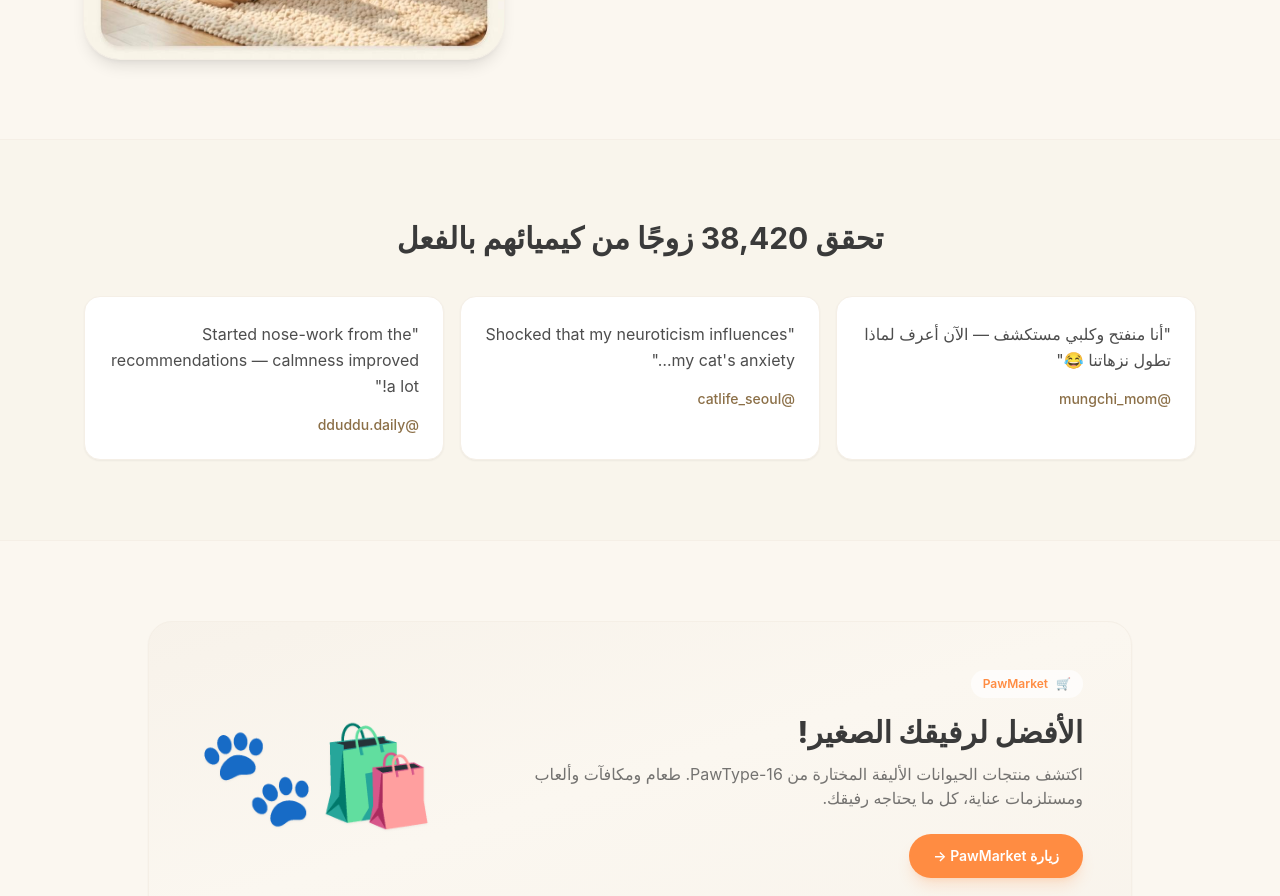
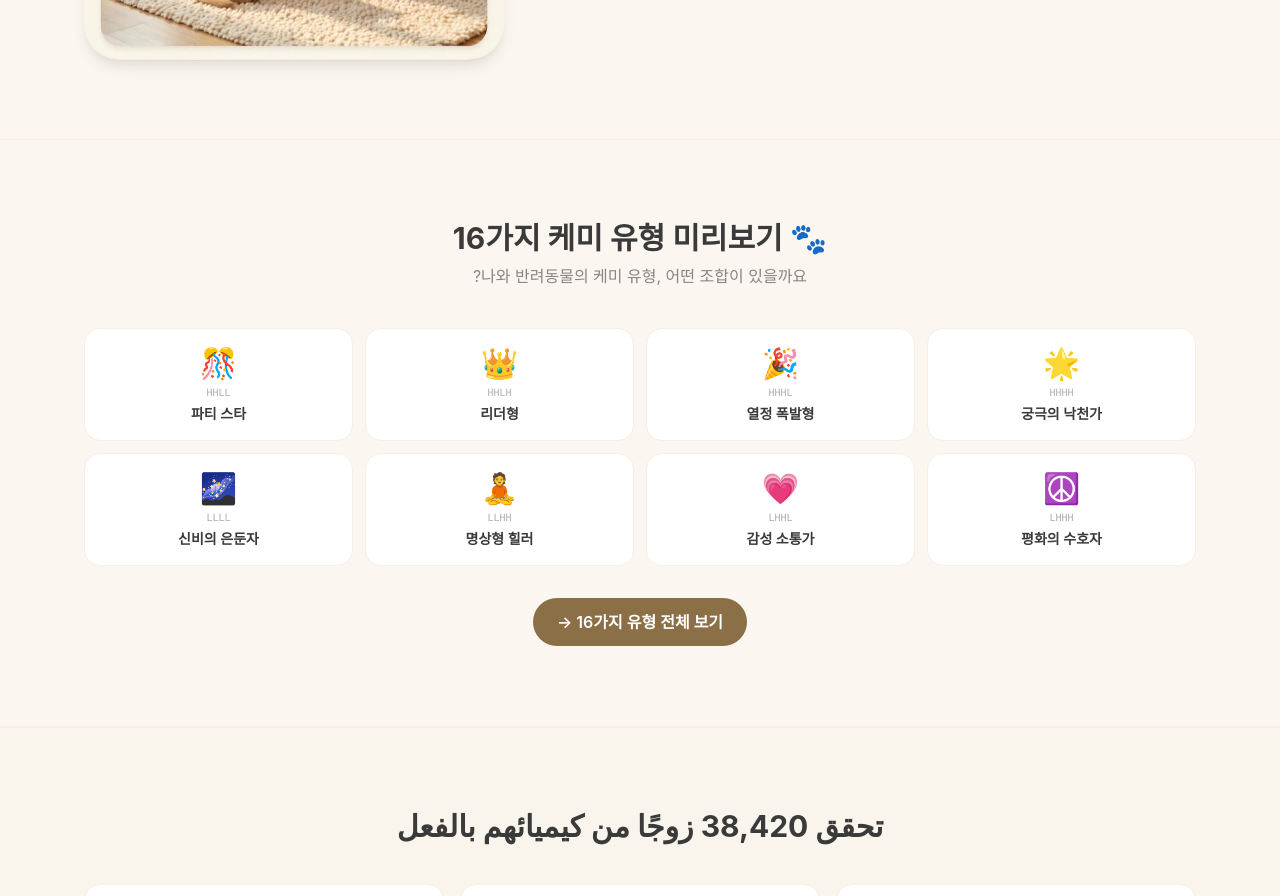
Before and after one commit to ggf922/pawtype16, a Next.js app: page /ar in a window 1280 px wide. Shown: the part 1800-2696 px from the top of the page. Built offline with nearby package versions, Linux system fonts and the light colour scheme; no server answers; grey boxes are pictures that could not be loaded.

Commit message:
feat: add 16 types preview section on homepage

```diff
--- a/app/[locale]/page.tsx
+++ b/app/[locale]/page.tsx
@@ -185,6 +185,56 @@ export default function HomePage({ params }: { params: { locale: string } }) {
             />
           </div>
 
+        </div>
+      </section>
+      {/* 16가지 유형 미리보기 섹션 - How 섹션 뒤, Social proof 섹션 앞에 삽입 */}
+         <section className="bg-cream border-y border-beige">
+          <div className="mx-auto max-w-6xl px-5 py-14 md:py-20">
+           <div className="text-center mb-10">
+            <h2 className="text-2xl md:text-3xl font-bold text-charcoal">
+              🐾 16가지 케미 유형 미리보기
+            </h2>
+            <p className="mt-2 text-charcoal/60 text-sm md:text-base">
+              나와 반려동물의 케미 유형, 어떤 조합이 있을까요?
+            </p>
+          </div>
+
+          {/* 8개만 미리보기 - 나머지 8개는 도감에서 */}
+          <div className="grid grid-cols-2 sm:grid-cols-4 gap-3 mb-8">
+            {[
+              { emoji: "🌟", code: "HHHH", nameKo: "궁극의 낙천가", slug: "e-h-s-h-a-h-c-h" },
+              { emoji: "🎉", code: "HHHL", nameKo: "열정 폭발형", slug: "e-h-s-h-a-h-c-l" },
+              { emoji: "👑", code: "HHLH", nameKo: "리더형", slug: "e-h-s-h-a-l-c-h" },
+              { emoji: "🎊", code: "HHLL", nameKo: "파티 스타", slug: "e-h-s-h-a-l-c-l" },
+              { emoji: "☮️", code: "LHHH", nameKo: "평화의 수호자", slug: "e-l-s-h-a-h-c-h" },
+              { emoji: "💗", code: "LHHL", nameKo: "감성 소통가", slug: "e-l-s-h-a-h-c-l" },
+              { emoji: "🧘", code: "LLHH", nameKo: "명상형 힐러", slug: "e-l-s-l-a-h-c-h" },
+              { emoji: "🌌", code: "LLLL", nameKo: "신비의 은둔자", slug: "e-l-s-l-a-l-c-l" },
+            ].map((type) => (
+              <Link
+                key={type.code}
+                href={`/${locale}/types/${type.slug}`}
+                className="group bg-white border border-beige rounded-2xl p-4 hover:border-accent hover:shadow-md hover:-translate-y-1 transition text-center"
+              >
+                <div className="text-3xl mb-1">{type.emoji}</div>
+                <div className="text-[10px] font-mono text-charcoal/40 mb-1">
+                  {type.code}
+                </div>
+                <div className="text-sm font-semibold text-charcoal group-hover:text-accent transition">
+                  {type.nameKo}
+                </div>
+              </Link>
+            ))}
+          </div>
+
+          <div className="text-center">
+            <Link
+              href={`/${locale}/types`}
+              className="inline-flex items-center justify-center rounded-full bg-cocoa text-white text-sm md:text-base font-semibold px-6 py-3 hover:bg-cocoa/90 transition"
+            >
+              16가지 유형 전체 보기 →
+            </Link>
+          </div>
         </div>
       </section>
 
```
